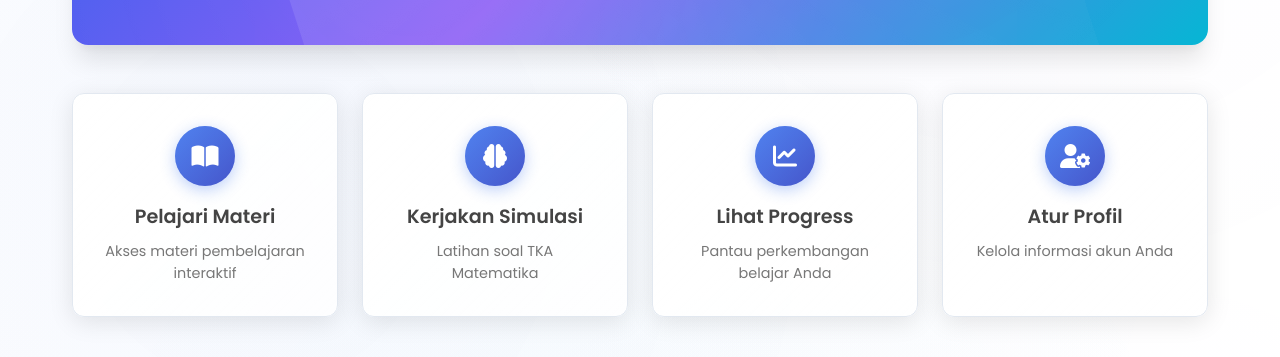
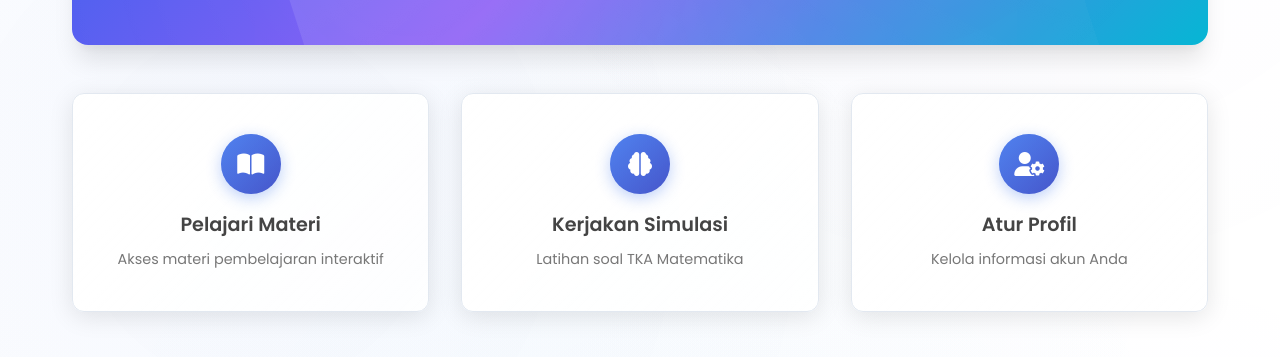
Before and after one commit to firerzaadit-prog/TKASMP, a website: page halamanpertama.html in a window 1280 px wide. Shown: the part 435-792 px from the top of the page. Drawn offline with nearby package versions, Linux system fonts and the light colour scheme; a script that the page names is missing.

Commit message:
hapus proggress

```diff
--- a/halamanpertama.css
+++ b/halamanpertama.css
@@ -596,15 +596,18 @@ body::before {
 /* Quick Actions */
 .quick-actions {
     display: grid;
-    grid-template-columns: repeat(auto-fit, minmax(250px, 1fr));
-    gap: 1.5rem;
+    grid-template-columns: repeat(3, 1fr);
+    gap: 2rem;
     margin-bottom: 3rem;
+    max-width: 1200px;
+    margin-left: auto;
+    margin-right: auto;
 }
 
 .action-card {
     background: linear-gradient(135deg, var(--bg-card) 0%, rgba(255, 255, 255, 0.8) 100%);
     border-radius: var(--radius-lg);
-    padding: 2rem;
+    padding: 2.5rem;
     text-align: center;
     box-shadow: var(--shadow-md);
     border: 1px solid var(--border-color);
@@ -640,7 +643,6 @@ body::before {
 .action-card:nth-child(1) { animation-delay: 0.1s; }
 .action-card:nth-child(2) { animation-delay: 0.2s; }
 .action-card:nth-child(3) { animation-delay: 0.3s; }
-.action-card:nth-child(4) { animation-delay: 0.4s; }
 
 .action-icon {
     width: 60px;
@@ -1615,6 +1617,13 @@ footer {
     }
 }
 
+@media (min-width: 769px) and (max-width: 992px) {
+    .quick-actions {
+        grid-template-columns: repeat(2, 1fr);
+        gap: 1.5rem;
+    }
+}
+
 @media (max-width: 768px) {
     .dashboard-header {
         padding: 0 1rem;
@@ -1645,6 +1654,10 @@ footer {
 
     .quick-actions {
         grid-template-columns: 1fr;
+    }
+
+    .action-card {
+        padding: 2rem;
     }
 
     .achievement-grid {
--- a/halamanpertama.html
+++ b/halamanpertama.html
@@ -103,13 +103,6 @@
                 </div>
                 <h3>Kerjakan Simulasi</h3>
                 <p>Latihan soal TKA Matematika</p>
-            </div>
-            <div class="action-card" onclick="showProgressModal()">
-                <div class="action-icon">
-                    <i class="fas fa-chart-line"></i>
-                </div>
-                <h3>Lihat Progress</h3>
-                <p>Pantau perkembangan belajar Anda</p>
             </div>
             <div class="action-card" onclick="showProfileModal()">
                 <div class="action-icon">
```
